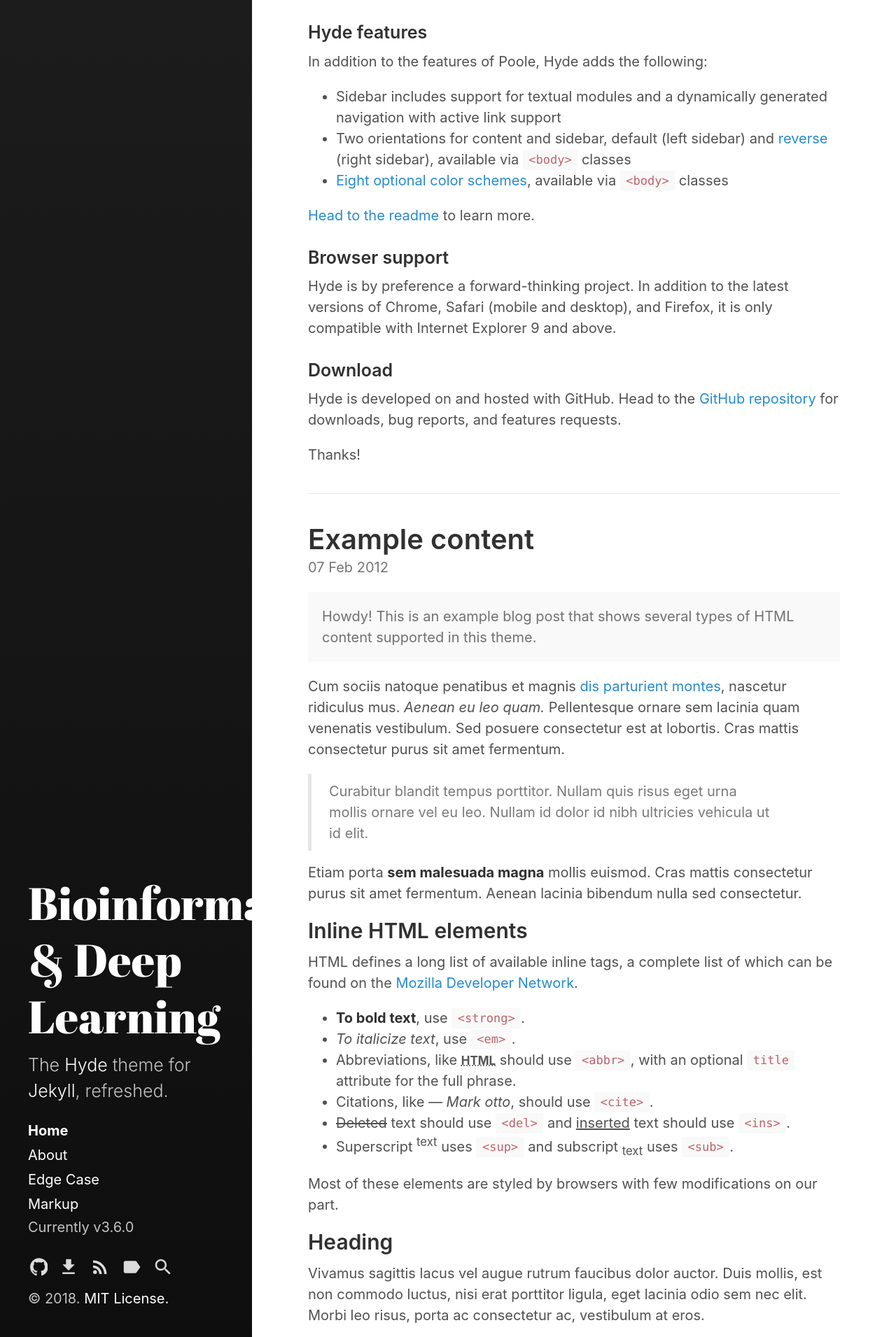
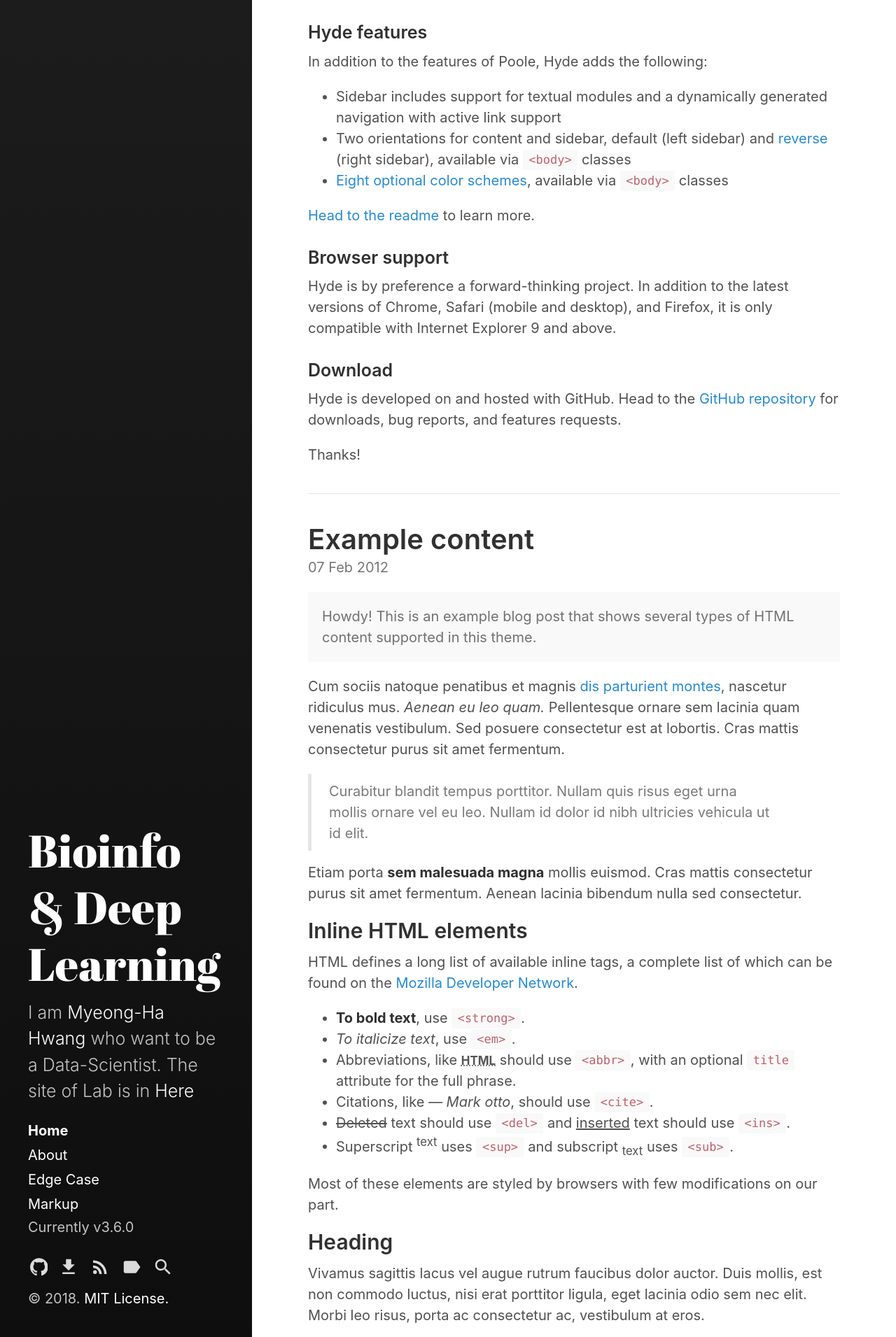
Before and after one commit to MyeongHaHwang/github.io, a Jekyll site: the page built from index.html, in a window 1280 px wide. Shown: the part 3089-5000 px from the top of the page at 70% size. Built offline with Jekyll 4.4.1, drawn with Linux system fonts in a browser that asks for light colours; the list of posts is cut into pages by our own code.

Commit message:
Update _config.yml

```diff
--- a/_config.yml
+++ b/_config.yml
@@ -3,9 +3,9 @@ markdown:         kramdown
 highlighter:      rouge
 
 # Setup
-title:            Bioinformatics & Deep Learning
+title:            Bioinfo & Deep Learning
 tagline:          'A Jekyll theme'
-description:      'The <a href="http://hyde.getpoole.com" target="_blank">Hyde</a> theme for <a href="http://jekyllrb.com" target="_blank">Jekyll</a>, refreshed.'
+description:      'I am <a href="https://sites.google.com/site/raphael900929/" target="_blank">Myeong-Ha Hwang</a> who want to be a Data-Scientist. The site of Lab is in <a href="bisyn.kaist.ac.kr" target="_blank">Here</a>'
 url:              https://myeonghahwang.github.io/
 baseurl:          # the optional subpath of your site, e.g. "/blog"
                   # NB: This applies to all pages in your Jekyll site.
@@ -14,7 +14,7 @@ baseurl:          # the optional subpath of your site, e.g. "/blog"
                   # sidebar_blog_link below.
 
 author:
-  name:           'Andrew Fong'
+  name:           'Myeong-Ha Hwang'
   url:            https://myeonghahwang.github.io/
 
 paginate:         5
```
